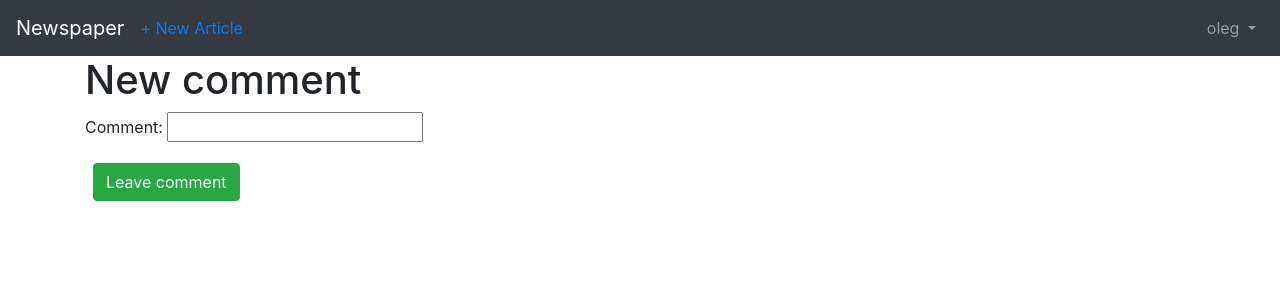
After one commit to OlegusWild/django-newspaper, a Django app: page /articles/3/add_comment/ in a window 1280 px wide. The commit adds this page. Shown: the top 300 px of the page. Run offline with Django 3.2, Linux system fonts and the light colour scheme; a user stored in the database is signed in.

Commit message:
1.Add comment model 2.Add CreateView for comments 3,Upd interface to see comments
4.Add possibility to see linked elements
to admin panel

```diff
--- a/articles/models.py
+++ b/articles/models.py
@@ -21,3 +21,22 @@ class Article(models.Model):
     # redirecting after creating a new instance (instructions where to go after it)
     def get_absolute_url(self):
         return reverse('article_detail', args=[str(self.pk)])
+
+class Comment(models.Model):
+    comment = models.CharField(max_length=100)
+    article = models.ForeignKey(
+        Article,
+        on_delete=models.CASCADE,
+        related_name='comments'  # let us obtain ALL comments in templates related to a given article
+    )
+    author = models.ForeignKey(
+        get_user_model(),
+        on_delete=models.CASCADE
+    )
+    date = models.DateTimeField(auto_now_add=True)
+
+    def __str__(self) -> str:
+        return self.comment
+
+    def get_absolute_url(self):
+        return reverse('article_list')
--- a/articles/urls.py
+++ b/articles/urls.py
@@ -1,9 +1,12 @@
 from django.urls import path
-from .views import ArticleListView, ArticleDetailView, ArticleDeleteView, ArticleUpdateView, ArticleCreateView
+from django.conf.urls import url
+from .views import ArticleListView, ArticleDetailView, ArticleDeleteView, ArticleUpdateView, ArticleCreateView, CommentCreateView
 urlpatterns = [
     path('', ArticleListView.as_view(), name='article_list'),
     path('<int:pk>/', ArticleDetailView.as_view(), name='article_detail'),
     path('<int:pk>/delete/', ArticleDeleteView.as_view(), name='article_delete'),
     path('<int:pk>/edit/', ArticleUpdateView.as_view(), name='article_edit'),
     path('create/', ArticleCreateView.as_view(), name='article_create'),
+    path('<int:pk>/add_comment/', CommentCreateView.as_view() , name='comment_add')
+    # url(r'^(?P<article_id>\d+)/add_comment/$', CommentCreateView.as_view() , name='comment_add')
 ]
--- a/articles/views.py
+++ b/articles/views.py
@@ -1,10 +1,14 @@
+import re
+
 from django.views.generic import ListView, DeleteView, DetailView, UpdateView, CreateView
-from .models import Article
+from .models import Article, Comment
 from django.urls import reverse_lazy
 from django.forms import BaseModelForm
 from django.shortcuts import HttpResponse
 from django.contrib.auth.mixins import LoginRequiredMixin, UserPassesTestMixin
 
+
+COMMENT_CREATE_URL_PATTERN = re.compile(r'(\d+)\/add_comment')
 
 class ArticleListView(LoginRequiredMixin, ListView):
     model = Article
@@ -41,3 +45,21 @@ class ArticleUpdateView(LoginRequiredMixin, UserPassesTestMixin, UpdateView):
     def test_func(self) -> bool:
         cur_article_obj = self.get_object()
         return self.request.user == cur_article_obj.author
+
+class CommentCreateView(LoginRequiredMixin, CreateView):
+    model = Comment
+    fields = ('comment',)
+    template_name = 'comment_create.html'
+
+    # def get_context_data(self, **kwargs):
+    #     print(kwargs)
+    #     self.article_id = int(kwargs['id'])
+
+    def form_valid(self, form: BaseModelForm) -> HttpResponse:
+        form.instance.author = self.request.user  # setting user
+
+        request_path = self.request.path
+        article_id = int(COMMENT_CREATE_URL_PATTERN.findall(request_path)[0])
+
+        form.instance.article = Article.objects.get(id=article_id)  # setting linked article
+        return super().form_valid(form)
--- /dev/null
+++ b/templates/comment_create.html
@@ -0,0 +1,9 @@
+{% extends 'base.html' %}
+
+{% block content %}
+    <h1>New comment</h1>
+    <form action="" method="post">{% csrf_token %}
+        {{ form.as_p }}
+        <button class="btn btn-success ml-2" type="submit">Leave comment</button>
+    </form>
+{% endblock content %}
```
Also changed, not shown: articles/admin.py (+13 -2 lines), templates/article_list.html (+18 -4 lines), articles/migrations/0002_comment.py (added), articles/migrations/0003_auto_20230123_1722.py (added), db.sqlite3.
